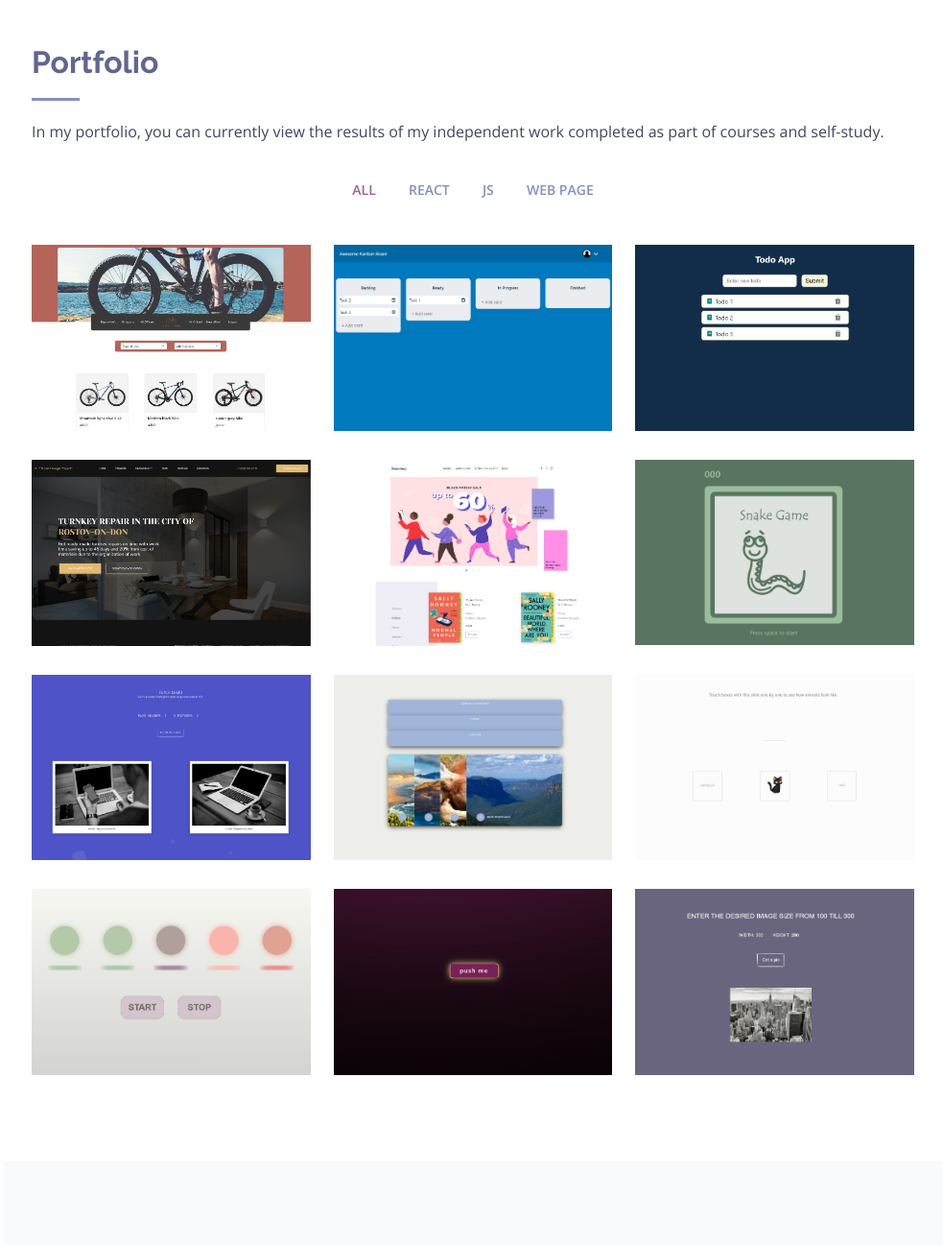
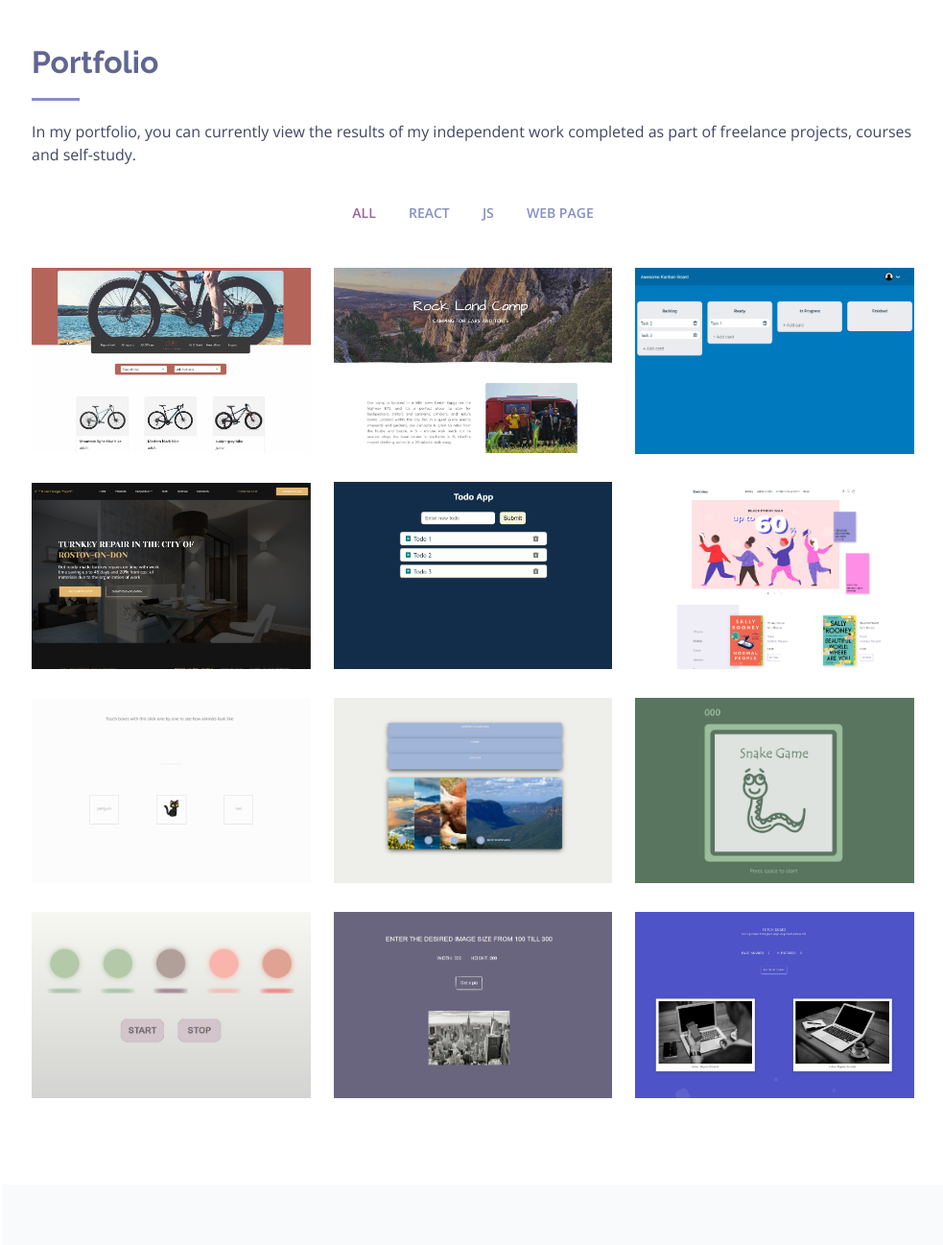
Before and after one commit to EvaOg/evaog.github.io, a plain HTML site: page index.html in a window 1280 px wide. Shown: the part 2660-3957 px from the top of the page at 96% size, without its empty margins (297-1280 px from the left). Drawn offline with nearby package versions, Linux system fonts and the light colour scheme.

Commit message:
Edited portfolio

```diff
--- a/index.html
+++ b/index.html
@@ -327,7 +327,7 @@
               </div>
               <div class="cv">
                   <a
-                    href="https://drive.google.com/uc?export=download&id=1ofhhfo_9xKjs1wcrKWbzcFpzBWy9_9Np"
+                    href="https://drive.google.com/uc?export=download&id=1m0nuK1qFa8QUWTiZctIA4NTsBuUsS4W2"
                     download
                     ><svg xmlns="http://www.w3.org/2000/svg" width="40" height="40" fill="#8590c0" class="bi bi-file-earmark-person-fill" viewBox="0 0 16 16">
                       <path d="M9.293 0H4a2 2 0 0 0-2 2v12a2 2 0 0 0 2 2h8a2 2 0 0 0 2-2V4.707A1 1 0 0 0 13.707 4L10 .293A1 1 0 0 0 9.293 0zM9.5 3.5v-2l3 3h-2a1 1 0 0 1-1-1zM11 8a3 3 0 1 1-6 0 3 3 0 0 1 6 0zm2 5.755V14a1 1 0 0 1-1 1H4a1 1 0 0 1-1-1v-.245S4 12 8 12s5 1.755 5 1.755z"/>
@@ -347,7 +347,7 @@
             <h2>Portfolio</h2>
             <p>
               In my portfolio, you can currently view the results of my
-              independent work completed as part of courses and self-study.
+              independent work completed as part of freelance projects, courses and self-study.
             </p>
           </div>
 
@@ -381,6 +381,24 @@
                   target="_blank"
                   title="Take-a-Ride (React)"
                   ><i class="bx bx-link"> Take-a-ride (React, axios)</i
+                ></a>
+              </div>
+            </div>
+          </div>
+
+          <div class="col-lg-4 col-md-6 portfolio-item filter-web">
+            <div class="portfolio-wrap">
+              <img
+                src="assets/img/portfolio/RockLandCamp.jpg"
+                class="img-fluid"
+                alt=""
+              />
+              <div class="portfolio-links">
+                <a
+                  href="https://rocklandcamp.com/"
+                  target="_blank"
+                  title="Rock Land Camp (WordPress)"
+                  ><i class="bx bx-link"> Rock Land Camp (WordPress)</i
                 ></a>
               </div>
             </div>
@@ -550,23 +568,6 @@
               </div>
             </div>
 
-            <div class="col-lg-4 col-md-6 portfolio-item js-css invisibletill800">
-              <div class="portfolio-wrap">
-                <img
-                  src="assets/img/portfolio/PushmeGame.jpg"
-                  class="img-fluid"
-                  alt=""
-                />
-                <div class="portfolio-links">
-                  <a
-                    href="https://hwnt2r.csb.app/"
-                    target="_blank"
-                    title="Push me game (html, css, js)"
-                    ><i class="bx bx-link"> Push me game (html, css, js)</i
-                  ></a>
-                </div>
-              </div>
-            </div>
             <div class="col-lg-4 col-md-6 portfolio-item js-css">
               <div class="portfolio-wrap">
                 <img
```
Also changed, not shown: assets/img/portfolio/RockLandCamp.jpg (added).
